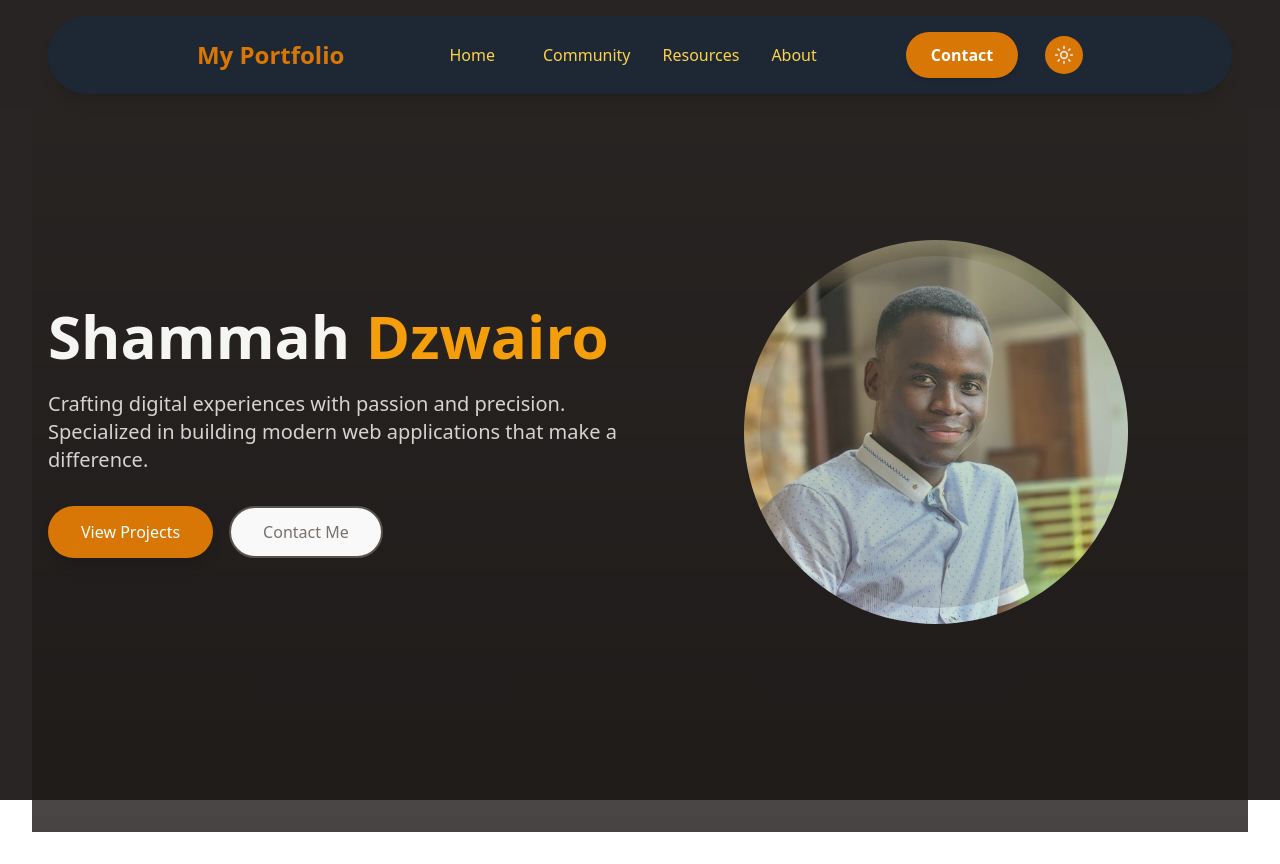
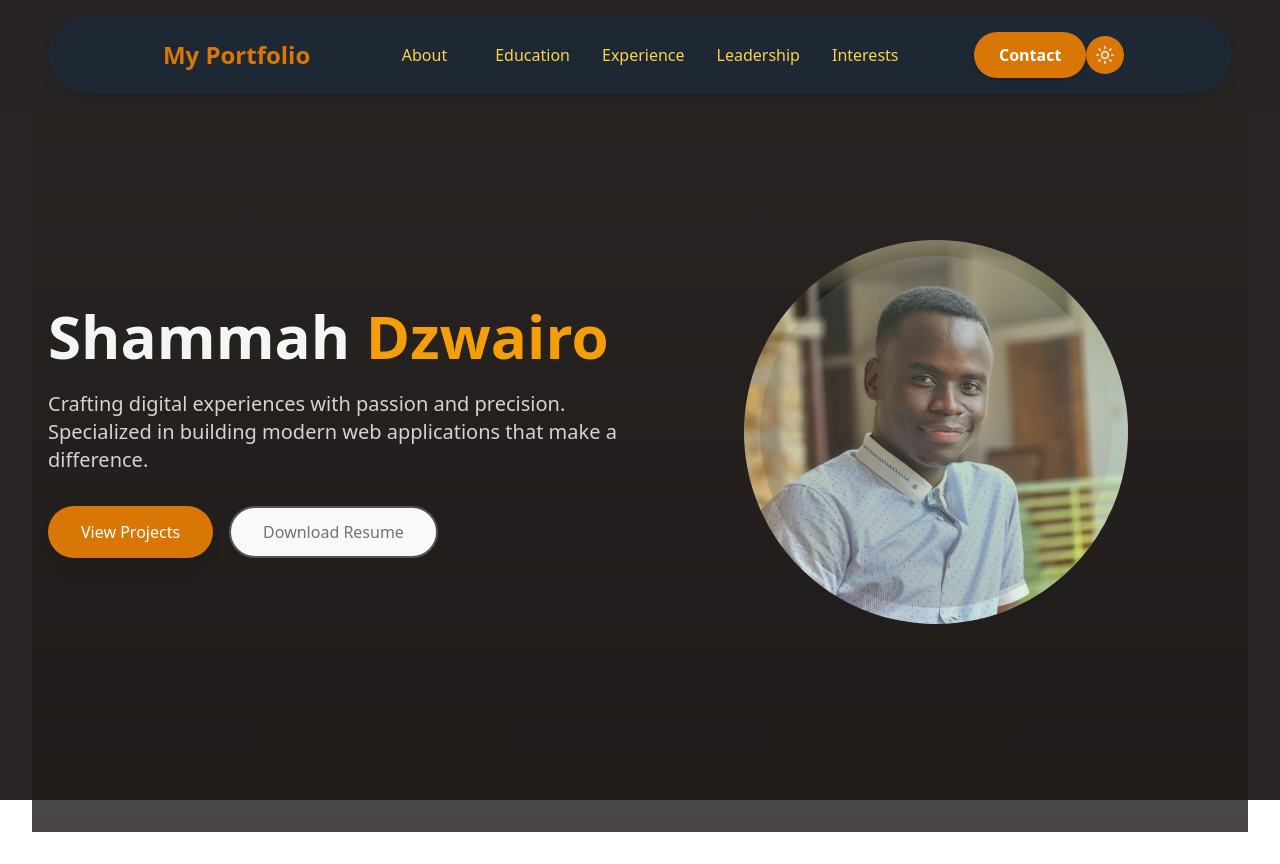
Before and after one commit to zviko163/FUTURE_FS_01, a React (Vite) app in the folder shammah-portfolio/: page / in a window 1280 px wide. Built offline with nearby package versions, Linux system fonts and the light colour scheme.

Commit message:
edited the links in NavBar

```diff
--- a/shammah-portfolio/src/components/Hero.tsx
+++ b/shammah-portfolio/src/components/Hero.tsx
@@ -29,7 +29,7 @@ const Hero = () => {
               View Projects
             </button>
             <button className="px-8 py-3 border-2 border-stone-300 dark:border-stone-600 hover:border-amber-600 dark:hover:border-amber-500 text-stone-800 dark:text-stone-500 rounded-full font-medium transition-all duration-300 hover:scale-105">
-              Contact Me
+              Download Resume
             </button>
           </div>
         </motion.div>
--- a/shammah-portfolio/src/components/NavBar.tsx
+++ b/shammah-portfolio/src/components/NavBar.tsx
@@ -21,10 +21,12 @@ export default function NavBar({ darkMode, setDarkMode }: NavBarProps) {
 
           {/* Desktop Menu */}
           <div className="hidden md:flex items-center space-x-8">
-            <a href="#" className="text-gray-700 dark:text-gray-200 transition-colors duration-300 font-medium hover:!text-[#d97706]">Home</a>
-            <a href="#" className="text-gray-700 dark:text-gray-200 transition-colors duration-300 font-medium hover:!text-[#d97706]">Community</a>
-            <a href="#" className="text-gray-700 dark:text-gray-200 transition-colors duration-300 font-medium hover:!text-[#d97706]">Resources</a>
             <a href="#" className="text-gray-700 dark:text-gray-200 transition-colors duration-300 font-medium hover:!text-[#d97706]">About</a>
+            <a href="#" className="text-gray-700 dark:text-gray-200 transition-colors duration-300 font-medium hover:!text-[#d97706]">Education</a>
+            {/* <a href="#" className="text-gray-700 dark:text-gray-200 transition-colors duration-300 font-medium hover:!text-[#d97706]">Projects</a> */}
+            <a href="#" className="text-gray-700 dark:text-gray-200 transition-colors duration-300 font-medium hover:!text-[#d97706]">Experience</a>
+            <a href="#" className="text-gray-700 dark:text-gray-200 transition-colors duration-300 font-medium hover:!text-[#d97706]">Leadership</a>
+            <a href="#" className="text-gray-700 dark:text-gray-200 transition-colors duration-300 font-medium hover:!text-[#d97706]">Interests</a>
           </div>
 
           {/* Right Section: Contact & Mobile Menu */}
--- a/shammah-portfolio/src/styles/NavBar.css
+++ b/shammah-portfolio/src/styles/NavBar.css
@@ -30,7 +30,7 @@ nav {
     flex-direction: row;
     justify-content: space-between;
     align-items: center;
-    width: 78%;
+    width: 84%;
 }
 
 #navright-buttons {
@@ -38,7 +38,7 @@ nav {
     flex-direction: row;
     justify-content: space-between;
     align-items: center;
-    width: 20%;
+    width: 15%;
 }
 
 .navbar {
```
